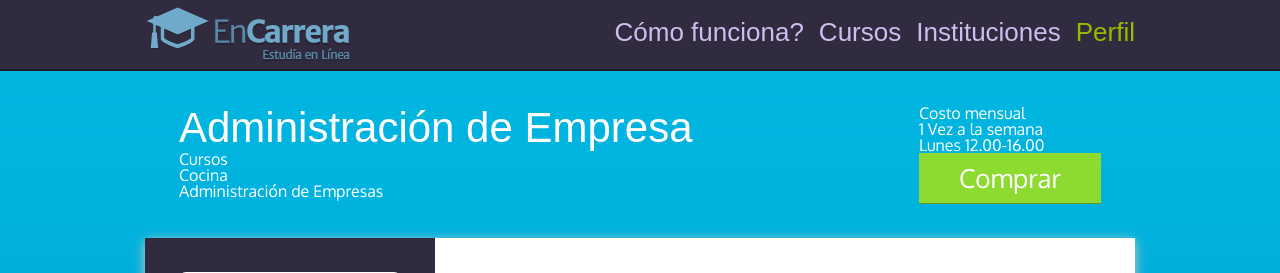
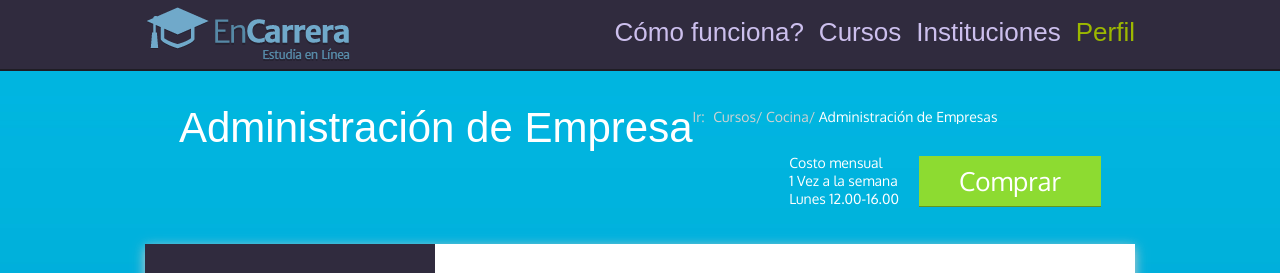
Before and after one commit to fleopardo/leopardo, a PHP site: page /cursos.html in a window 1280 px wide. Shown: the top 273 px of the page. Run offline with PHP 8.4, Linux system fonts and the light colour scheme; some web fonts are replaced.

Commit message:
need to commit

```diff
--- a/css/global.css
+++ b/css/global.css
@@ -15,6 +15,11 @@ strong{
 
 a{
 	color: #565656;
+	-webkit-transition-duration: 0.4s;
+	-moz-transition-duration: 0.4s;
+	-o-transition-duration: 0.4s;
+	-ms-transition-duration: 0.4s;
+	transition-duration: 0.4s;
 }
 
 .left{
--- a/css/internas.css
+++ b/css/internas.css
@@ -1,6 +1,38 @@
 /*
  * Estilos generales para las secciones internas
 */
+
+	.internas .breadcrumb{
+		overflow: hidden;
+		margin-top: 5px;
+	}
+
+	.internas .breadcrumb:before{
+		content: "Ir:";
+		margin-right: 5px;
+	}
+
+	.internas .breadcrumb,
+	.internas .breadcrumb li a{
+		font-size: 14px;
+		color: #d2d2d2;
+	}
+
+	.internas .breadcrumb li{
+		display: inline-block;
+	}
+
+	.internas .breadcrumb li:after{
+		content: "/";
+	}
+
+	.internas .breadcrumb li:last-of-type a{
+		color: #fff;
+	}
+
+	.internas .breadcrumb li:last-of-type:after{
+		content: "";
+	}
 
 	.internas .layout .content-col{
 		-webkit-box-shadow: 0px 3px 11px #ccc;
@@ -18,6 +50,10 @@
 		line-height: 50px;
 		font-family: 'Oxygen', sans-serif;
 		border-bottom: 1px solid #619622;
+	}
+
+	.internas .btn-comprar:hover{
+		background: #619622;
 	}
 
 	/* Header introductorio */
@@ -93,6 +129,24 @@
 	background: #f2f2f2 url("./assets/bg-cursos.jpg") repeat-x;
 }
 
+	/* Header introductorio */
+
+	.cursos .header-section .datos-compra{
+		margin-top: 5px;
+	}
+
+	.cursos .header-section .datos-compra ul{
+		margin-right: 20px;
+		position: relative;
+		top: -2px;
+	}
+
+	.cursos .header-section .datos-compra li{
+		font-size: 14px;
+		line-height: 18px;
+	}
+
+
 	/* Columna izquierda */
 
 	.cursos .col-izq > div{
@@ -101,6 +155,12 @@
 
 	.cursos .col-izq .universidad .logo{
 		border-radius: 7px;
+	}
+
+	.cursos .col-izq .universidad .bajada{
+		font-size: 18px;
+		font-family: 'Oxygen', sans-serif;
+		line-height: 22px;
 	}
 
 	.cursos .col-izq .instructor .foto{
--- a/cursos.html
+++ b/cursos.html
@@ -50,7 +50,7 @@
 
 			<div class="header-section">
 
-				<div class="left">
+				<div class="left nombre-curso">
 					<h2>Administración de Empresa</h2>
 
 					<ol class="breadcrumb">
@@ -60,14 +60,14 @@
 					</ol>
 				</div>
 
-				<div class="right">
-					<ul>
+				<div class="right datos-compra">
+					<ul class="left">
 						<li>Costo mensual</li>
 						<li>1 Vez a la semana</li>
 						<li>Lunes 12.00-16.00</li>
 					</ul>
 
-					<a href="#" class="btn-comprar">Comprar</a>
+					<a href="#" class="btn-comprar right">Comprar</a>
 				</div>
 			</div>
 
@@ -78,7 +78,7 @@
 					<div class="universidad">
 						<img src="img/cursos/logo-universidad.jpg" width="222" height="195" class="logo"/>
 
-						<p>Per ea numquam accusata percipitur</p>
+						<p class="bajada">Per ea numquam accusata percipitur</p>
 					</div>
 
 					<div class="instructor">
```
